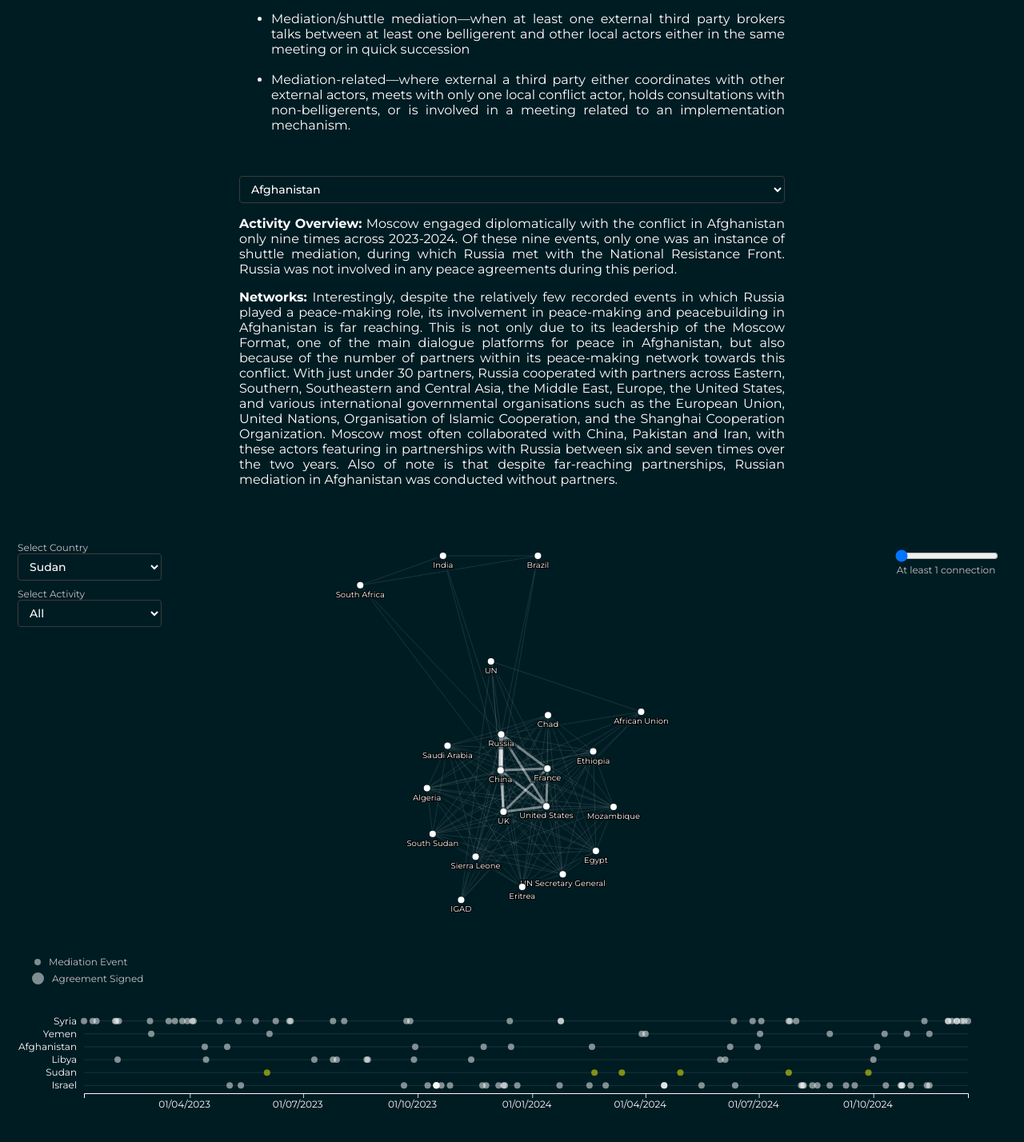
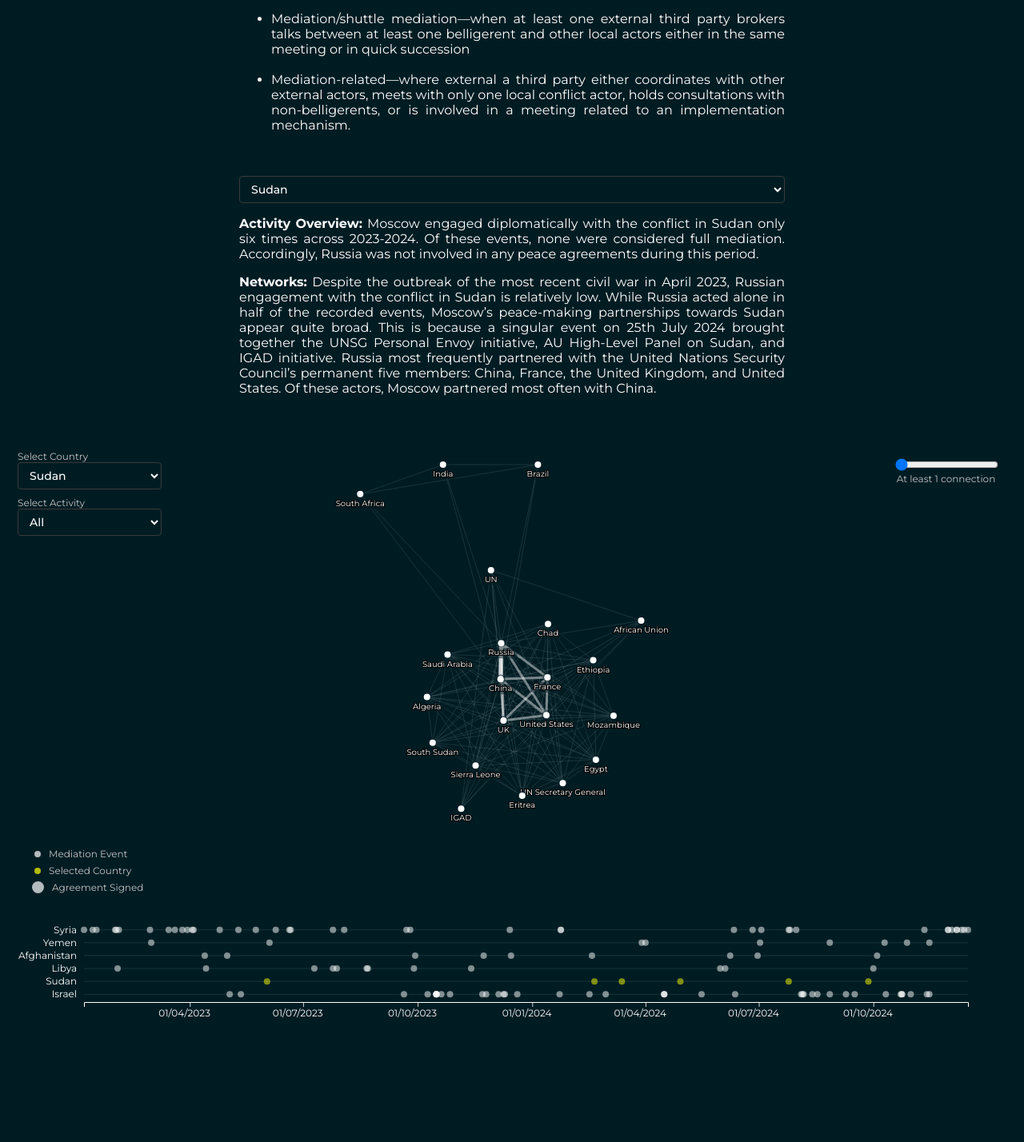
Before and after one commit to tvancisin/kasia, a Svelte app: page / in a window 1280 px wide. Shown: the part 602-2030 px from the top of the page at 80% size. Built offline with nearby package versions, Linux system fonts and the light colour scheme.

Commit message:
dropdown and legend

```diff
--- a/index.html
+++ b/index.html
@@ -3,14 +3,14 @@
 
 <head>
   <meta charset="UTF-8" />
-  <!-- <link rel="icon" type="image/svg+xml" href="/vite.svg" /> -->
+  <link rel='icon' type='image/x-icon' href='./logo.png' />
   <meta name="viewport" content="width=device-width, initial-scale=1.0" />
   <link rel="preconnect" href="https://fonts.googleapis.com">
   <link rel="preconnect" href="https://fonts.gstatic.com" crossorigin>
   <link
     href="https://fonts.googleapis.com/css2?family=Montserrat:ital,wght@0,100..900;1,100..900&family=Raleway:ital,wght@0,100..900;1,100..900&display=swap"
     rel="stylesheet">
-  <title>Russia</title>
+  <title>Russia in Mediation</title>
 </head>
 
 <body>
--- a/src/App.svelte
+++ b/src/App.svelte
@@ -13,7 +13,7 @@
   import Matrix from "./lib/Matrix.svelte";
   import { selectedYearsStore } from "./years";
 
-  let selected_country = "ag";
+  let selected_country = "sd";
   let selected_period = "am2023";
   // reactive subscription
   $: selectedPeriod = $selectedYearsStore;
@@ -276,6 +276,7 @@
   }
 
   function change_country(data) {
+    console.log(data);
     medType = "All";
     cntry = data[0];
     current_data = data[1];
@@ -317,7 +318,13 @@
     );
   }
 
-  $: console.log(height);
+  function handleCountryChange(event) {
+    const countryName = event.target.selectedOptions[0].text;
+    if (countryName !== "— choose —") {
+      const selected = russia_conflicts.find((r) => r[0] === countryName);
+      change_country(selected);
+    }
+  }
 </script>
 
 <main>
@@ -374,7 +381,11 @@
 
     <br />
     <br />
-    <select id="country" bind:value={selected_country}>
+    <select
+      id="country"
+      bind:value={selected_country}
+      on:change={handleCountryChange}
+    >
       <option value="">— choose —</option>
       <option value="sd">Sudan</option>
       <option value="ym">Yemen</option>
--- a/src/lib/Timeline.svelte
+++ b/src/lib/Timeline.svelte
@@ -174,6 +174,13 @@
             <span class="legend-circle" style="background-color: white;"></span>
             Mediation Event
         </div>
+        <div class="legend-item one">
+            <span
+                class="legend-circle"
+                style="background-color: yellow; "
+            ></span>
+            Selected Country
+        </div>
         <div class="legend-item">
             <span
                 class="legend-circle"
@@ -252,7 +259,7 @@
         height: 8px;
         border-radius: 50%;
         flex-shrink: 0;
-        opacity: 0.5;
+        opacity: 0.7;
     }
 
     :global(.selection) {
```
Also changed, not shown: public/logo.png (added).
